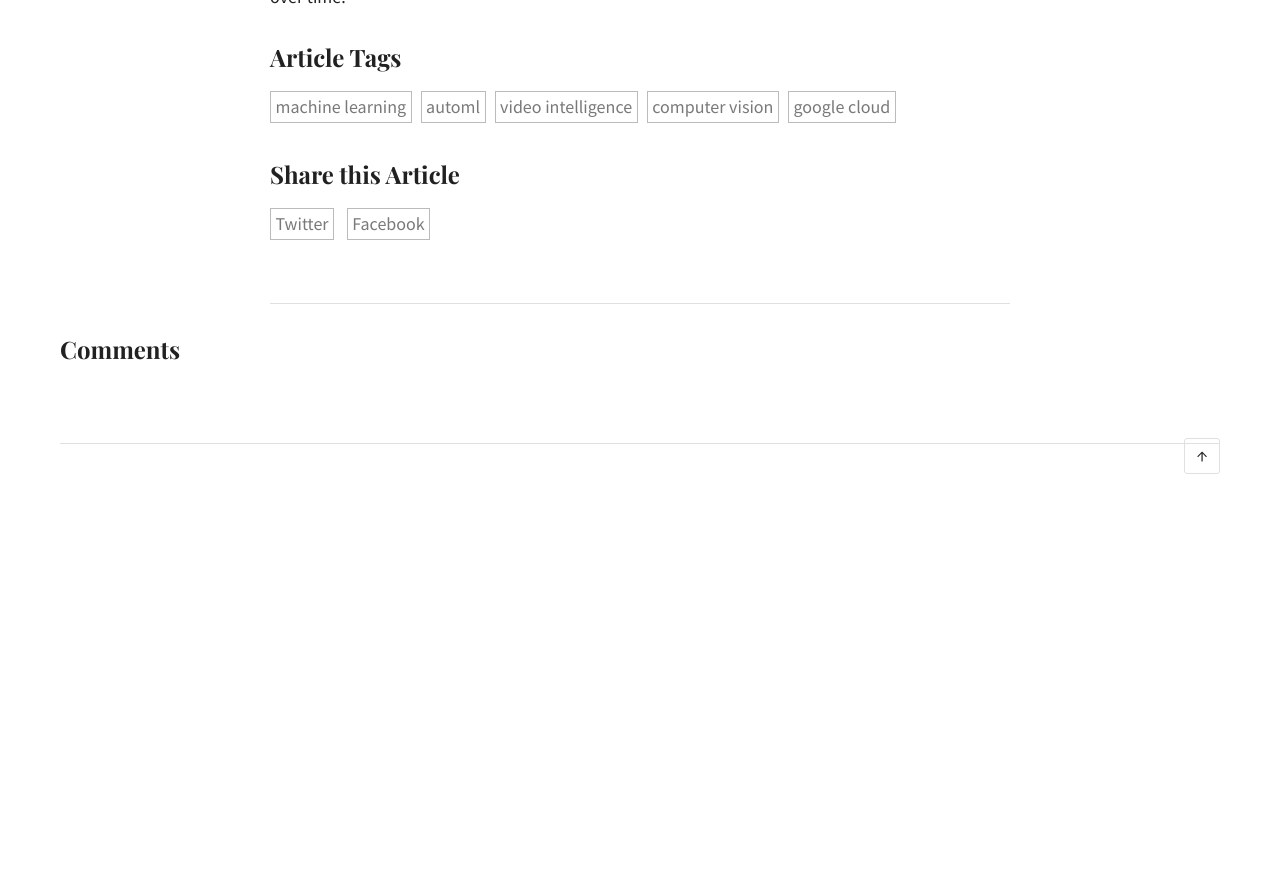
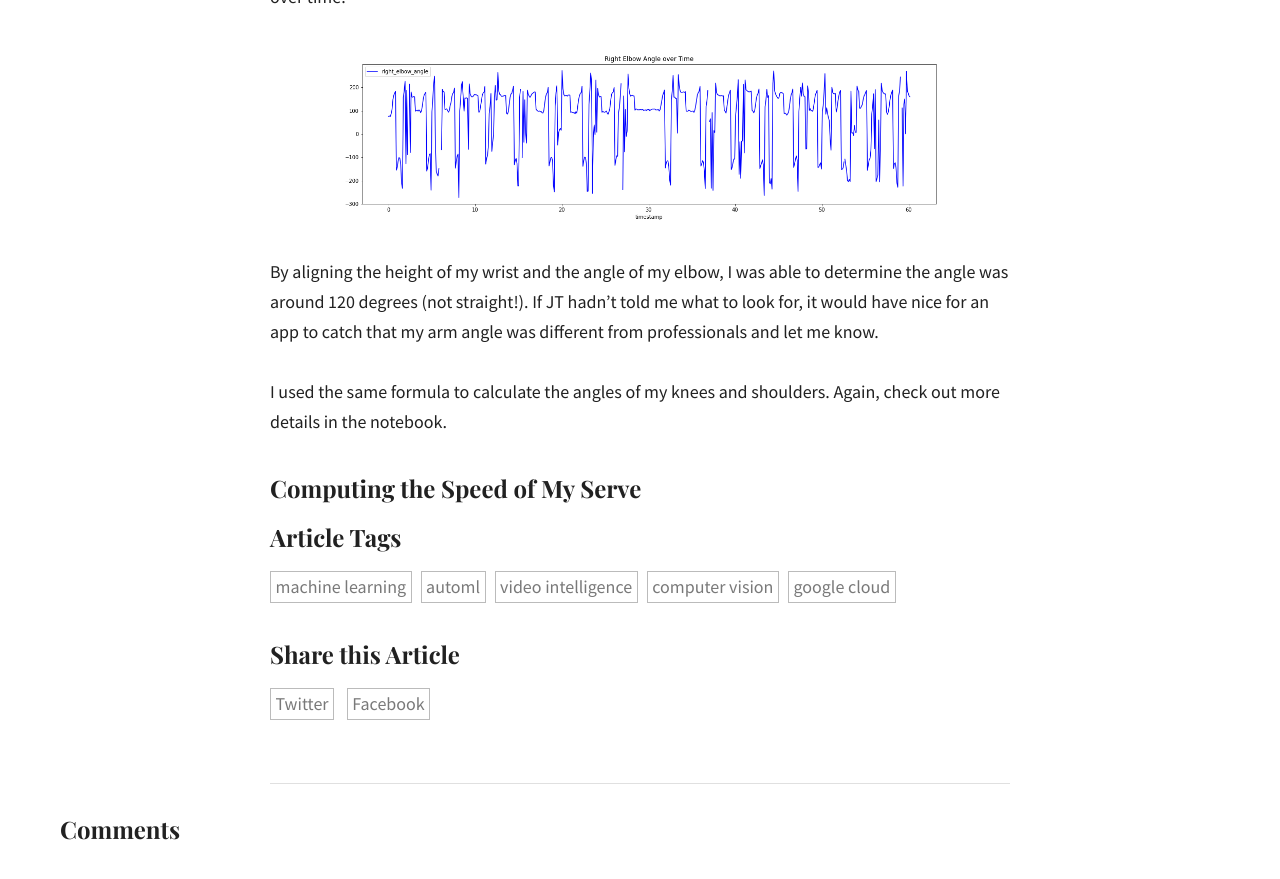
Before and after one commit to dalequark/daleonai, a Jekyll site: the page built from _posts/2020-07-07-can-ai-make-you-a-better-athlete-using-machine-learning-to-analyze-tennis-serves-and-penalty-kicks.md, in a window 1280 px wide and 900 px high, scrolled down 8047 px. Shown: the top 879 px of the window. Built offline with Jekyll 4.4.1, drawn with Linux system fonts in a browser that asks for light colours; some web fonts are replaced; comment, search, counter and statistics services are not loaded; before the commit the page ends 8551 px from its top, so only the background shows below that.

Commit message:
Update from Forestry.io Dale updated _posts/2020-07-07-can-ai-make-you-a-better-athlete-using-machine-learning-to-analyze-tennis-serves-and-penalty-kicks.md

```diff
--- a/_posts/2020-07-07-can-ai-make-you-a-better-athlete-using-machine-learning-to-analyze-tennis-serves-and-penalty-kicks.md
+++ b/_posts/2020-07-07-can-ai-make-you-a-better-athlete-using-machine-learning-to-analyze-tennis-serves-and-penalty-kicks.md
@@ -138,3 +138,11 @@ The Law of Cosines is the key to converting points in space to angles. In code,
       return getAngle(ankle, knee, hip)
 
 Check out the notebook to see all the details. Using these formulae, I plotted the angle of my elbow over time:
+
+![](/images/right_elbow_angle.png)
+
+By aligning the height of my wrist and the angle of my elbow, I was able to determine the angle was around 120 degrees (not straight!). If JT hadn't told me what to look for, it would have nice for an app to catch that my arm angle was different from professionals and let me know.
+
+I used the same formula to calculate the angles of my knees and shoulders. Again, check out more details in the notebook.
+
+### Computing the Speed of My Serve
```
